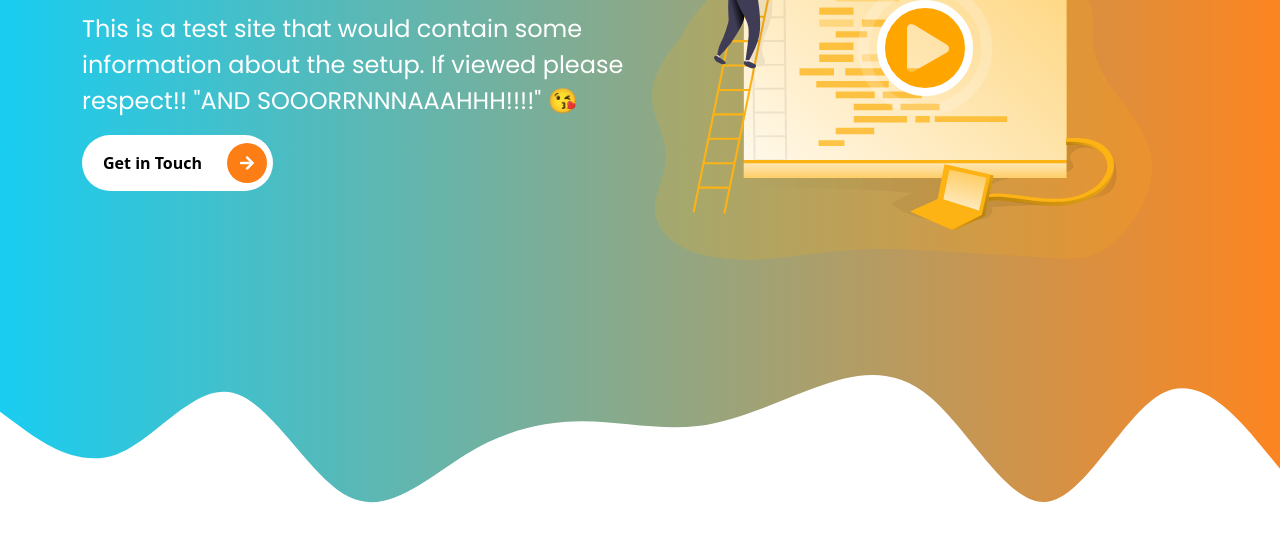
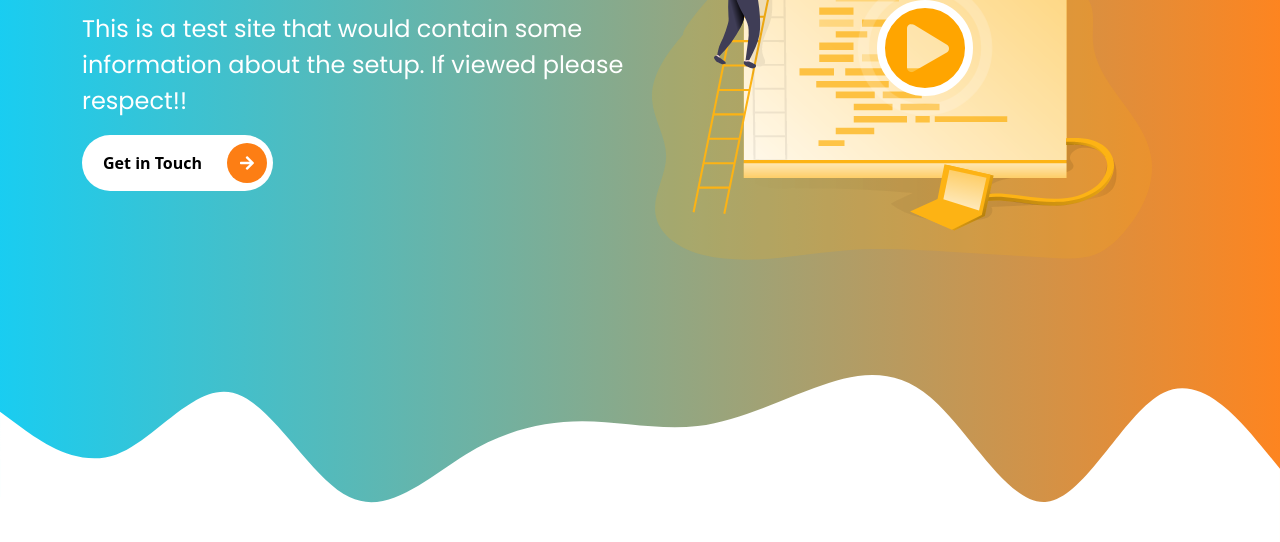
Before and after one commit to pjpatrick/_Learn-Bootstrap, a website: page index.html in a window 1280 px wide. Shown: the part 362-904 px from the top of the page. Drawn offline with Linux system fonts and the light colour scheme.

Commit message:
Revert "Update index.html"
This reverts commit 08bf13386ca6803ec6a3fc0552849c60e7d16766.

```diff
--- a/index.html
+++ b/index.html
@@ -64,7 +64,7 @@
                       <span class="display-2--intro">This is a test!</span>
                       <span class="display-2--description lh-base">
                           This is a test site that would contain some information about the setup.
-                          If viewed please respect!! "AND SOOORRNNNAAAHHH!!!!" 😘
+                          If viewed please respect!!
                         </span>
                   </h1>
                   <button type="button" class="rounded-pill btn-rounded">Get in Touch
```
